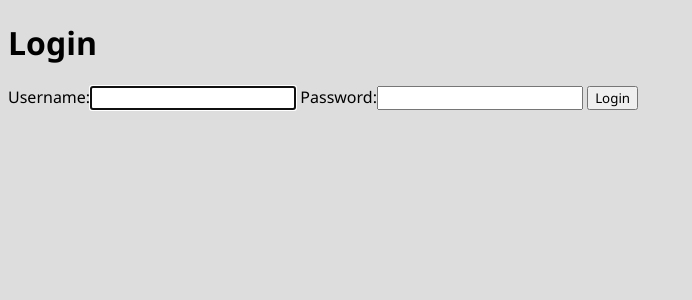
After one commit to santosh/personalweb, a Django app: page /accounts/login/ in a window 1280 px wide. The commit adds this page. Shown: the top 300 px of the page, without its empty margins (0-692 px from the left). Run offline with Django 3.2, Linux system fonts and the light colour scheme.

Commit message:
user login functional (not logout)

```diff
--- /dev/null
+++ b/accounts/templates/accounts/login.html
@@ -0,0 +1,10 @@
+{% extends 'base_layout.html' %}
+
+{% block content %}
+<h1>Login</h1>
+<form action="{% url 'accounts:login' %}" method="post">
+  {% csrf_token %}
+  {{ form }}
+  <input type="submit" value="Login">
+</form>
+{% endblock %}
--- a/accounts/templates/accounts/signup.html
+++ b/accounts/templates/accounts/signup.html
@@ -2,7 +2,7 @@
 
 {% block content %}
 <h1>Signup</h1>
-<form action="/accounts/signup/" method="post">
+<form action="{% url 'accounts:signup' %}" method="post">
   {% csrf_token %}
   {{ form }}
   <input type="submit" value="Signup">
--- a/accounts/urls.py
+++ b/accounts/urls.py
@@ -4,5 +4,6 @@ from . import views
 app_name = "accounts"
 
 urlpatterns = [
-    re_path(r'^signup/$', views.signup_view, name="signup")
+    re_path(r'^signup/$', views.signup_view, name="signup"),
+    re_path(r'^login/$', views.login_view, name="login")
 ]
--- a/accounts/views.py
+++ b/accounts/views.py
@@ -1,17 +1,31 @@
 from django.shortcuts import render, redirect
-from django.contrib.auth.forms import UserCreationForm
-
-# Create your views here.
+from django.contrib.auth.forms import UserCreationForm, AuthenticationForm
+from django.contrib.auth import login
 
 
 def signup_view(request):
     if request.method == "POST":
         form = UserCreationForm(request.POST)
         if form.is_valid():
-            form.save()
+            user = form.save()
             # log the user in
+            login(request, user)
             return redirect('articles:list')
     else:
         form = UserCreationForm()
 
     return render(request, 'accounts/signup.html', {'form': form})
+
+
+def login_view(request):
+    if request.method == "POST":
+        form = AuthenticationForm(data=request.POST)
+        if form.is_valid():
+            # log in the user
+            user = form.get_user()
+            login(request, user)
+            return redirect("articles:list")
+    else:
+        form = AuthenticationForm()
+
+    return render(request, 'accounts/login.html', {"form": form})
```
